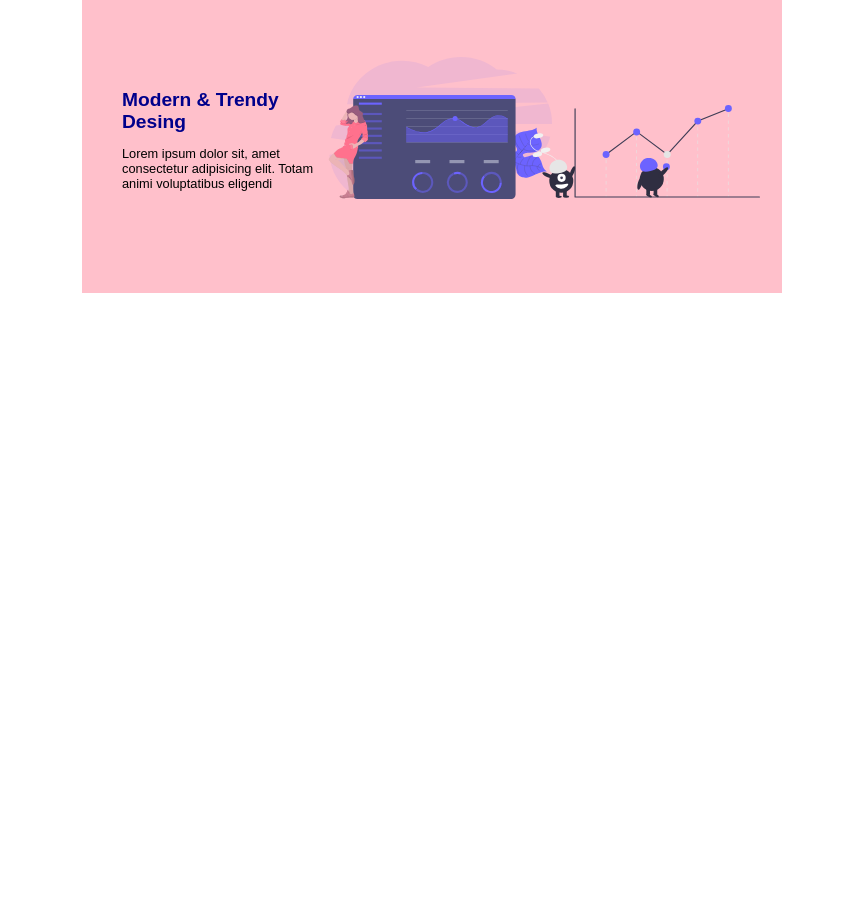
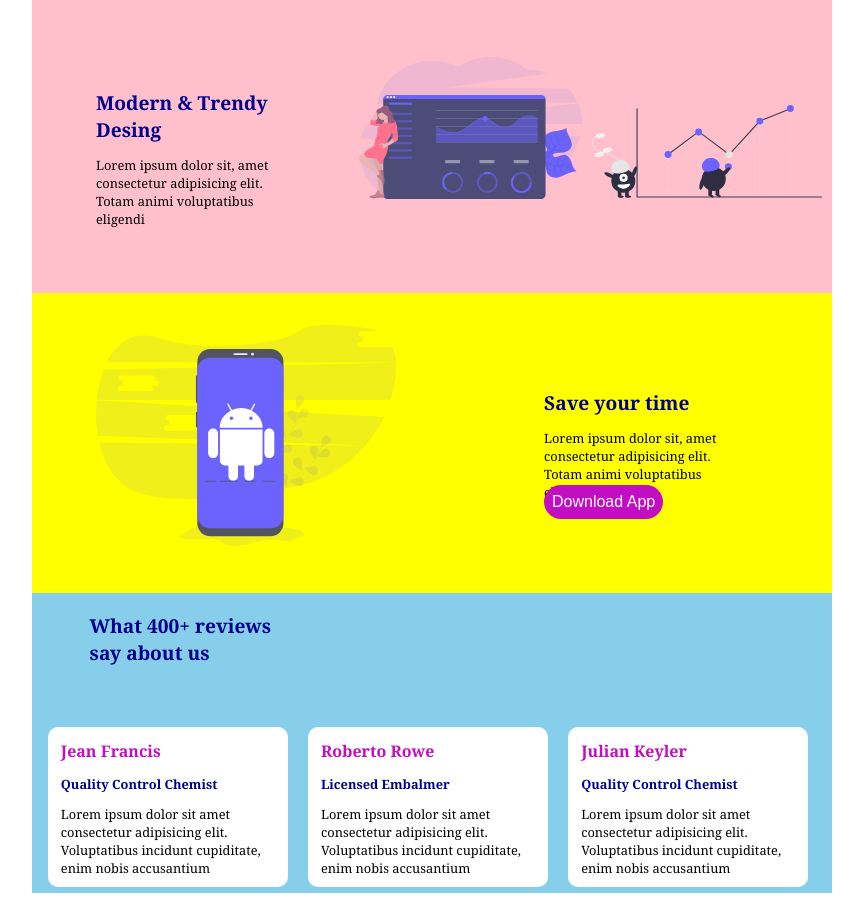
Before and after one commit to juansantiago12/Hackaton-semana-04, a plain HTML site: page index.html in a window 1280 px wide. Shown: the part 715-1616 px from the top of the page, without its empty margins (208-1071 px from the left). Before the commit the page ends 1016 px from the top, so only its background shows below. Drawn offline with Linux system fonts and the light colour scheme.

Commit message:
Segundo Reto: maquetacion de save your time and reviews

```diff
--- a/index.html
+++ b/index.html
@@ -40,5 +40,31 @@
 			<img src="img/number.svg" alt="precio" class="precio">
 			<img src="img/estadistic.svg" alt="data" class="data">
 		</section>
+		<section class="box-4">
+			<img src="img/celular-2.svg" alt="celular-2" class="cel-2">
+			<div>
+				<h2>Save your time</h2>
+				<p>Lorem ipsum dolor sit, amet consectetur adipisicing elit. Totam animi voluptatibus eligendi</p>
+			</div>
+			<button type="submit" class="btn-2">Download App</button>
+		</section>
+		<section class="box-5">
+			<h2>What 400+ reviews say about us</h2>
+			<article>
+				<h3>Jean Francis</h3>
+				<p class="job">Quality Control Chemist</p>
+				<p>Lorem ipsum dolor sit amet consectetur adipisicing elit. Voluptatibus incidunt cupiditate, enim nobis accusantium</p>
+			</article>
+			<article>
+				<h3>Roberto Rowe</h3>
+				<p class="job">Licensed Embalmer</p>
+				<p>Lorem ipsum dolor sit amet consectetur adipisicing elit. Voluptatibus incidunt cupiditate, enim nobis accusantium</p>
+			</article>
+			<article>
+				<h3>Julian Keyler</h3>
+				<p class="job">Quality Control Chemist</p>
+				<p>Lorem ipsum dolor sit amet consectetur adipisicing elit. Voluptatibus incidunt cupiditate, enim nobis accusantium</p>
+			</article>
+		</section>
 	</body>
 </html>
--- a/style.css
+++ b/style.css
@@ -2,10 +2,10 @@
 	box-sizing: border-box;
 }
 body {
-	font-family: Arial, Helvetica, sans-serif;
+	font-family:Cambria, Cochin, Georgia, Times, 'Times New Roman', serif
 }
 section,header {
-	width: 700px;
+	width: 800px;
 	margin-left: auto;
 	margin-right: auto;
 }
@@ -17,7 +17,7 @@ section,header {
 ul{
 	position: absolute;
 	top: 2em;
-	left: 12em;
+	left: 18em;
 	margin: 0;
 }
 li{
@@ -28,7 +28,7 @@ li{
 }
 button {
 	position: absolute;
-	left: 34em;
+	left: 38em;
 	top: 1.5em;
 	background-color: rgb(194, 13, 194);
 	color: white;
@@ -41,18 +41,18 @@ button {
 	width: 300px;
 	position: absolute;
 	top: 8em;
-	left: 20em;
+	left: 25em;
 }
 .box-2 {
 	height: 300px;
 	background-color: skyblue;
 }
-article {
+.box-2>article {
 	width: 12em;
 	display: inline-block;
 	position: relative;
 	margin-top: 4em;
-	margin-left: 1.8em;
+	margin-left: 3.5em;
 	background-color: white;
 	border-radius: 10px;
 	padding: 1.5em;
@@ -64,8 +64,7 @@ article>h3{
 	margin: 0;
 
 }
-p
-{
+p{
 	font-size: .8rem;
 }
 .box-3 {
@@ -77,7 +76,7 @@ div{
 	width: 12em;
 	position: relative;
 	top: 6em;
-	left: 2.5em;
+	left: 4em;
 }
 h2 {
 	font-size: 1.2rem;
@@ -88,11 +87,67 @@ h2 {
 	width: 230px;
 	position: absolute;
 	top: 4em;
-	left: 15em;
+	left: 20em;
 }
 .data {
 	width: 230px;
 	position: absolute;
 	top: 7em;
-	left: 28em;
+	left: 35em;
 }
+.box-4 {
+	height: 300px;
+	background-color: yellow;
+	position: relative;
+}
+.cel-2 {
+	width: 300px;
+	position: absolute;
+	top: 2em;
+	left: 4em;
+}
+img+div {
+	width: 12em;
+	position: relative;
+	top: 6em;
+	left: 32em;
+}
+.btn-2 {
+	position: absolute;
+	left: 32em;
+	top: 12em;
+	background-color: rgb(194, 13, 194);
+	color: white;
+	font-size: 1rem;
+	border: none;
+	border-radius: 20px;
+	padding: 0.5em;
+}
+.box-5 {
+	height: 300px;
+	background-color: skyblue;
+}
+.box-5>h2 {
+	margin: 0;
+	width: 10em;
+	position: relative;
+	top: 1em;
+	left: 3em;
+}
+.box-5>article {
+	width: 15em;
+	height: 10em;
+	display: inline-block;
+	position: relative;
+	margin-top: 5em;
+	margin-left: 1em;
+	background-color: white;
+	border-radius: 10px;
+	padding: .8em;
+	vertical-align:text-top;
+}
+.job  {
+	color: darkblue;
+	font-weight: bold;
+	font-size: 0.8rem;
+}
```
Also changed, not shown: img/celular-2.svg (added).
